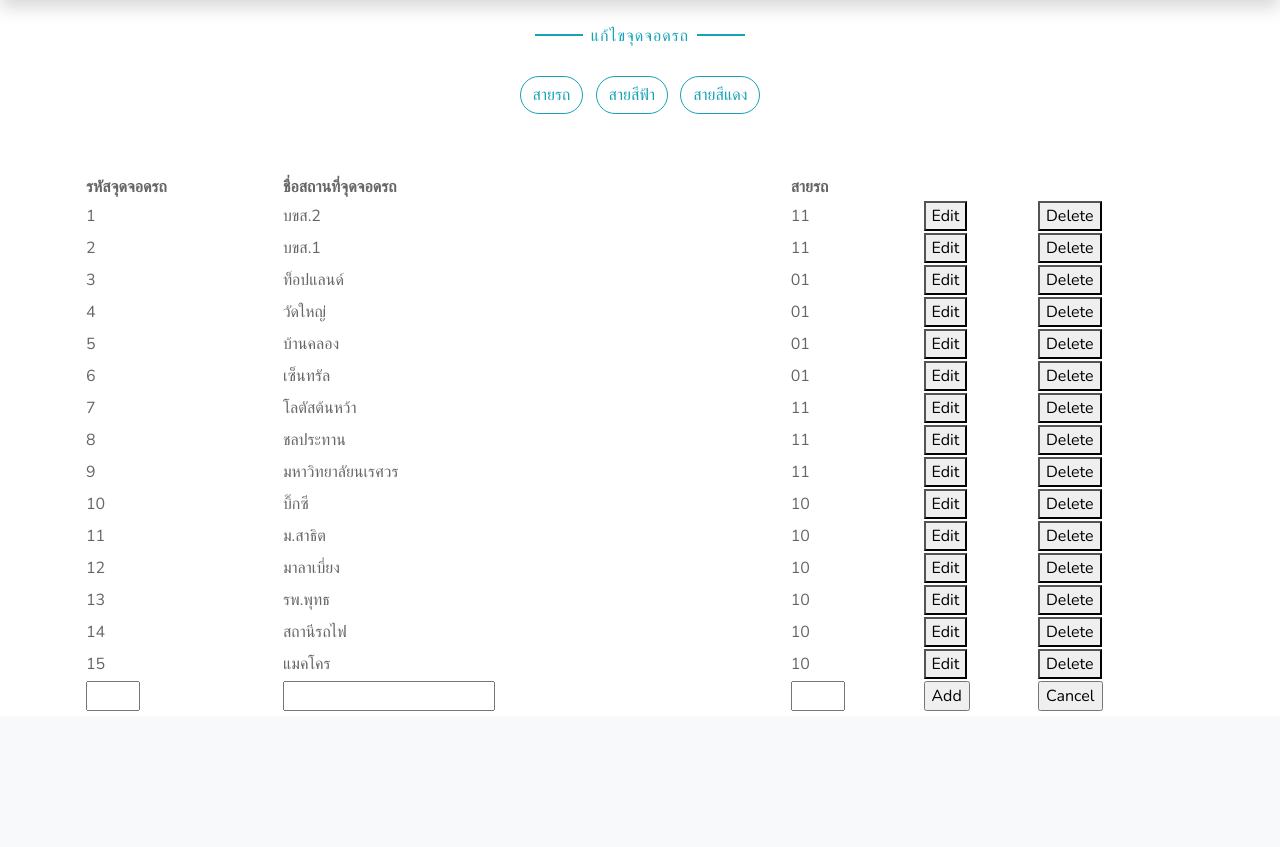
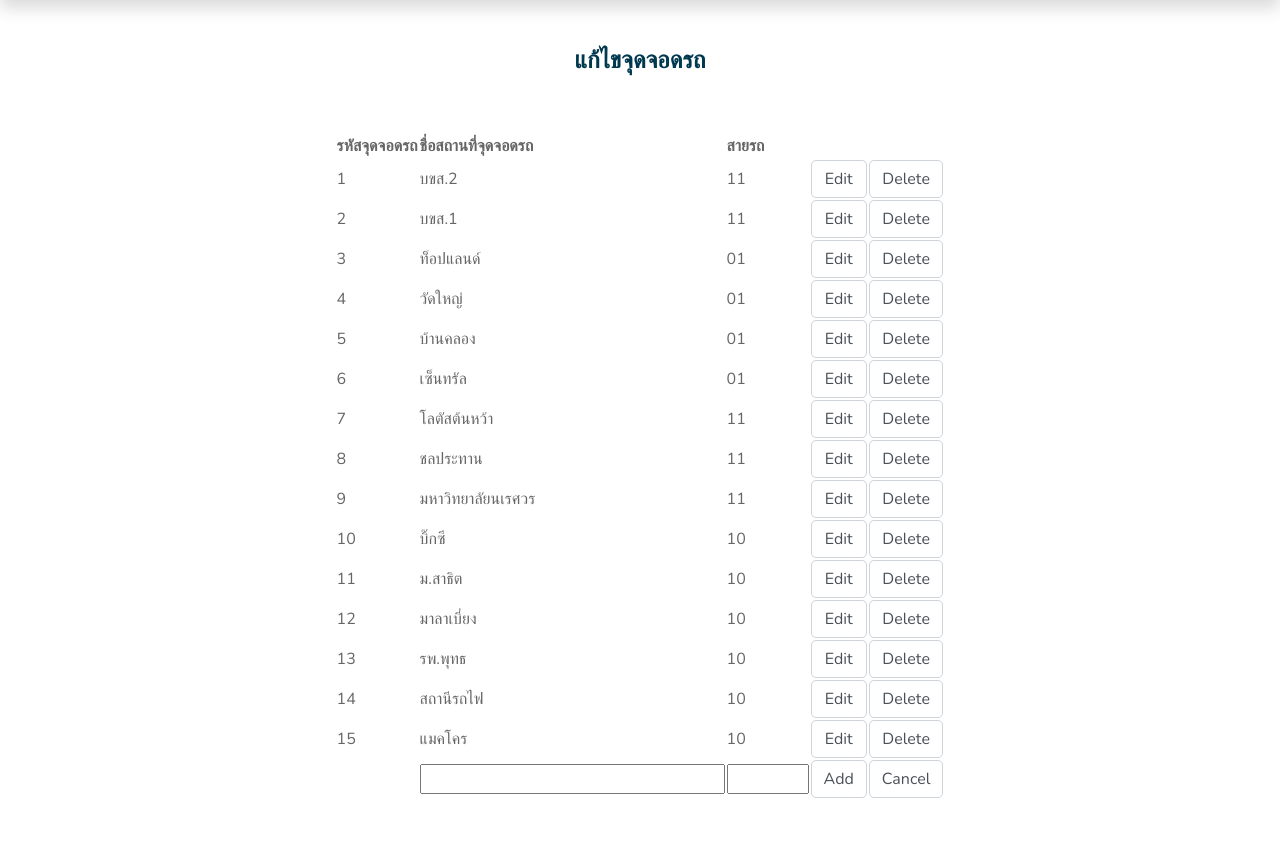
Before and after one commit to sunidt/PurpleCar-IP, a PHP site: page /changeParkingSpot.php in a window 1280 px wide. Shown: the part 84-931 px from the top of the page. Before the commit the page ends 795 px from the top, so only its background shows below. Run offline with PHP 8.4, Linux system fonts and the light colour scheme; data comes from the database, SQL or seed files in the repository; some libraries are stand-ins or nearby versions.

Commit message:
Add files via upload

```diff
--- a/changeParkingSpot.php
+++ b/changeParkingSpot.php
@@ -56,48 +56,45 @@
     <!-- Navbar End -->
 
 
-    <!-- หัวเรื่อง Start -->
+    <!-- Header Start -->
     <!-- <div class="container-fluid bg-primary mb-5">
         <div class="d-flex flex-column align-items-center justify-content-center" style="min-height: 400px">
-            <h3 class="display-3 font-weight-bold text-white">แก้ไขจุดจอดรถ</h3>
+            <h3 class="display-3 font-weight-bold text-white">purple car</h3>
+            <div class="d-inline-flex text-white">
 
             </div>
+        </div>
     </div> -->
-    <!-- หัวเรื่อง End -->
+    <!-- Header End -->
 
+ <!-- Registration Start -->
+ <div class="container-fluid py-5 d-flex flex-column align-items-center justify-content-center" align="center">
+    <div class="container d-flex flex-column align-items-center justify-content-center" align="center">
     <div class="page-heading normal-space">
     <div class="col-lg-12">
       <div class="container">
           <div class="col-lg-12">
-                  <form id="contact" action="" method="post">
                 <div class="item">
                   <div class="row">
-
+                    <!--<div class="current-bid">ต้องเปลี่ยนใน css-->
                       <div class="col-lg-12">
-
+                        <span class="mini-heading"><h4>แก้ไขจุดจอดรถ</h4></span>
                       </div>
+                    <!--</div>-->
                   </div>
                 </div>
               <br>
+                <!-- <div class="col-lg-3">
+                  <fieldset>
+                      <select name="Category" class="form-select" aria-label="Default select example" id="chooseCategory" onchange="this.form.click()">
+                          <option selected>สายรถ</option>
+                          <option value="blue">สายสีฟ้า</option>
+                          <option value="red">สายสีแดง</option>
+                      </select>
+                  </fieldset>
 
-                  <!--ปุ่ม -->
-                    </div>
-                    <div class="row">
-                        <div class="col-12 text-center mb-2">
-                            <ul class="list-inline mb-4" id="portfolio-flters">
-                                <div class="text-center pb-2">
-                                    <p class="section-title px-5"><span class="px-2">แก้ไขจุดจอดรถ</span></p>
-
-                                </div>
-                                <li class="btn btn-outline-primary m-1" data-filter=".first">สายรถ</li>
-                                <li class="btn btn-outline-primary m-1" data-filter=".blue">สายสีฟ้า</li>
-                                <li class="btn btn-outline-primary m-1" data-filter=".red">สายสีแดง</li>
-                            </ul>
-                        </div>
-                    </div>
+                </div> -->
               <br>
-                <!--ปุ่ม end -->
-
               <table width='100%'>
                 <tr>
                     <th>รหัสจุดจอดรถ</th>
@@ -114,7 +111,7 @@
                             $result = mysqli_query($conn, $sql);
                             if (mysqli_num_rows($result) > 0){
                                 while($row = mysqli_fetch_assoc($result)){
-                                        // $car_reservation = $row["car_reservation_code"];
+                                    // $drivingid = $row["driving_cycle_id"];
                                     echo "<tr>";
                                     echo "<td>";
                                     echo $row["car_reservation_code"];
@@ -125,29 +122,45 @@
                                     echo "<td>";
                                     echo $row["route_b_r"];
                                     echo "</td>";
-                                        // echo "<td>";
-                                        // echo $row["red"];
-                                        // echo "</td>";
-                                        echo "<td>";
-                                        echo "<button>Edit</button";
-                                        echo "</td>";
-                                        echo "<td>";
-                                        echo "<button>Delete</button";
-                                        echo "</td>";
+                                    ?>
+                                    <td><button class="form-control" data-toggle="modal" href=edit/editformParkingSpot.php" data-target="#theModal" onclick="window.location='edit/editformParkingSpot.php?id=<?php echo $row["car_reservation_code"];?>'">Edit</button></td>
+                                    <td><button class="form-control" onclick="JavaScript:if(confirm('Confirm Delete?')==true){window.location='delete/deleteParkingSpot.php?id=<?php echo $row["car_reservation_code"];?>';}">Delete</button></td>
+                                    <?php
                                     echo "</tr>";
                                 }
                             }
                         }
                         ?>
+
                 <form method="post" action="<?php echo $_SERVER['PHP_SELF']; ?>">
-                        <td><input type="text" name="carreid" size="3" required></td>
-                        <td><input type="text" name="parkname" size="20"></td>
-                        <td><input type="text" name="route" size="3"></td>
-                        <td><input type="submit" value="Add"></td>
-                        <td><input type="reset" value="Cancel"></td>
+                    <td></td>
+                    <td><input type="text" name="Parking_place_name" size="30"></td>
+                    <td><input type="text" name="route_b_r" size="6"></td>
+
+                    <td><input type="submit" class="form-control" value="Add"></td>
+                    <td><input type="reset" class="form-control" value="Cancel"></td>
                 </form>
               </table>
-                </form>
+              <?php
+                include ('connectdatabase.php');
+                if (!$conn){
+                    die("Connection failed: " . mysqli_connect_error());
+                } else {
+                    if ($_SERVER['REQUEST_METHOD'] == "POST") {
+                    $namelocation = $_POST['Parking_place_name'];
+                    $route = $_POST['route_b_r'];
+
+                    $sql = "INSERT INTO `parking_spot` (car_reservation_code, Parking_place_name, route_b_r) VALUES (NULL,'$namelocation', '$route')";
+                        if (mysqli_query($conn, $sql)) {
+                            echo "New record created successfully";
+                        // header('Location:showBorrowing.php');
+                        } else {
+                        echo "Error: ". mysqli_error($conn);
+                        }
+                    }
+                }
+                mysqli_close($conn);
+            ?>
           </div>
       </div>
     </div>
@@ -155,6 +168,8 @@
 
 
 
+
+    <!-- Back to Top -->
     <a href="#" class="btn btn-primary p-3 back-to-top"><i class="fa fa-angle-double-up"></i></a>
 
 
```
Lines whose indentation alone changed are shown as unchanged.
